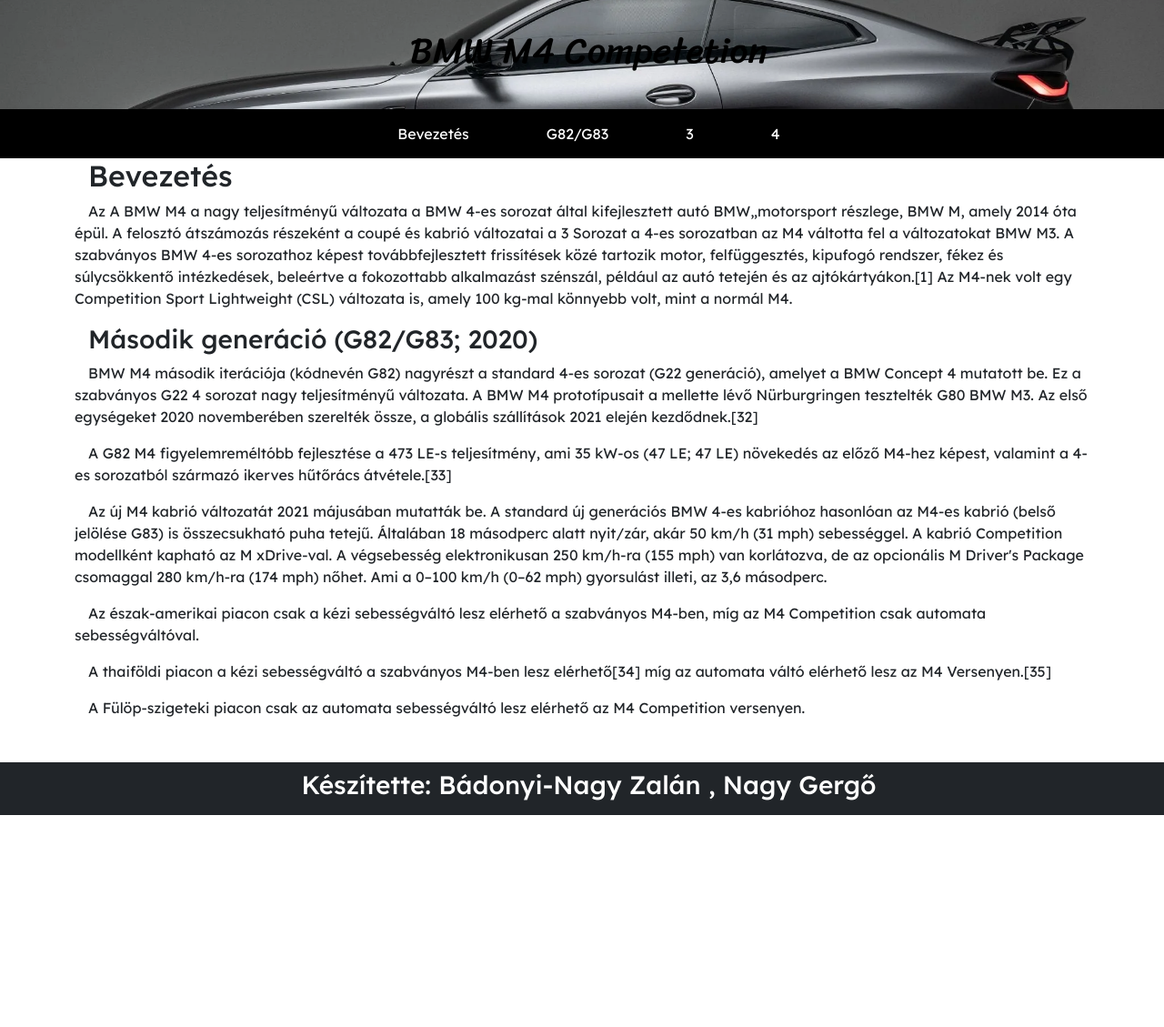
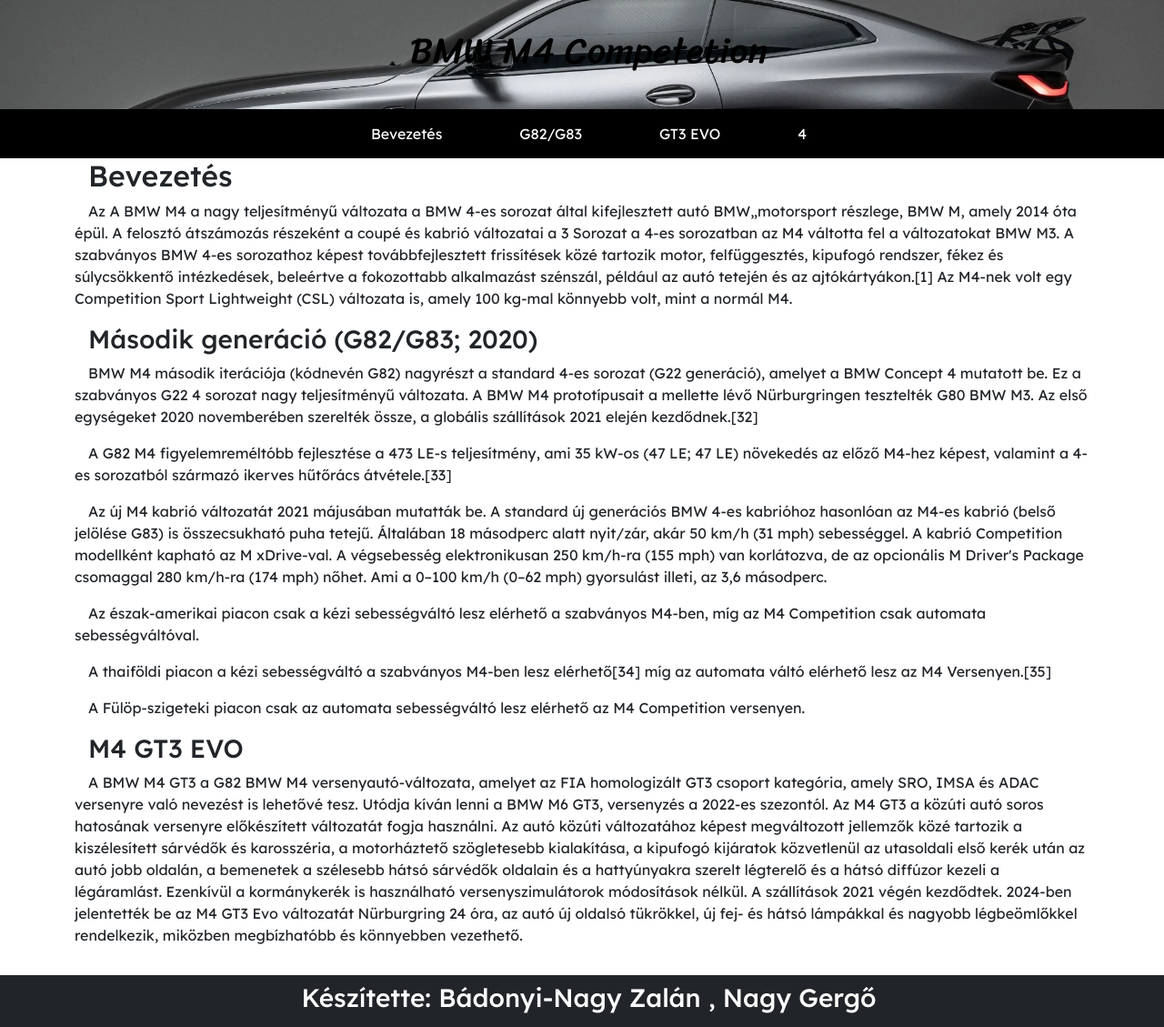
Before and after one commit to Gery200/Projekt, a plain HTML site: page index.html in a window 1280 px wide. Shown: the whole page at 91% size. Before the commit the page ends 896 px from the top, so only its background shows below. Drawn offline with Linux system fonts and the light colour scheme.

Commit message:
tartalom kiegeszitese

```diff
--- a/index.html
+++ b/index.html
@@ -21,7 +21,7 @@
         <ul>
             <li><a href="#bev">Bevezetés</a></li>
             <li><a href="#masodik">G82/G83</a></li>
-            <li><a href="">3</a></li>
+            <li><a href="#harmadik">GT3 EVO</a></li>
             <li><a href="">4</a></li>
         </ul>
     </nav>
@@ -66,11 +66,14 @@
                 </div>
              </div>
         </section>
-        <section>
+        <section id="harmadik">
              <div class="container">
                  <div class="col-sm-12">
                     <div class="row">
-                        <p></p>
+                        <h3>M4 GT3 EVO</h3>
+                        <p>
+                            A BMW M4 GT3 a G82 BMW M4 versenyautó-változata, amelyet az FIA homologizált GT3 csoport kategória, amely SRO, IMSA és ADAC versenyre való nevezést is lehetővé tesz. Utódja kíván lenni a BMW M6 GT3, versenyzés a 2022-es szezontól. Az M4 GT3 a közúti autó soros hatosának versenyre előkészített változatát fogja használni. Az autó közúti változatához képest megváltozott jellemzők közé tartozik a kiszélesített sárvédők és karosszéria, a motorháztető szögletesebb kialakítása, a kipufogó kijáratok közvetlenül az utasoldali első kerék után az autó jobb oldalán, a bemenetek a szélesebb hátsó sárvédők oldalain és a hattyúnyakra szerelt légterelő és a hátsó diffúzor kezeli a légáramlást. Ezenkívül a kormánykerék is használható versenyszimulátorok módosítások nélkül. A szállítások 2021 végén kezdődtek. 2024-ben jelentették be az M4 GT3 Evo változatát Nürburgring 24 óra, az autó új oldalsó tükrökkel, új fej- és hátsó lámpákkal és nagyobb légbeömlőkkel rendelkezik, miközben megbízhatóbb és könnyebben vezethető.
+                        </p>
                     </div>
                 </div>
              </div>
```
